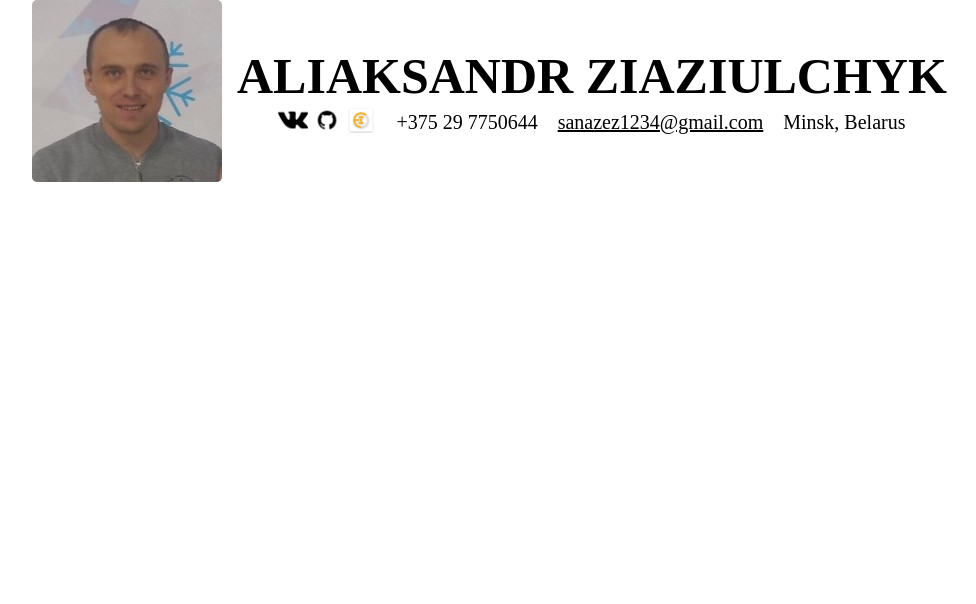
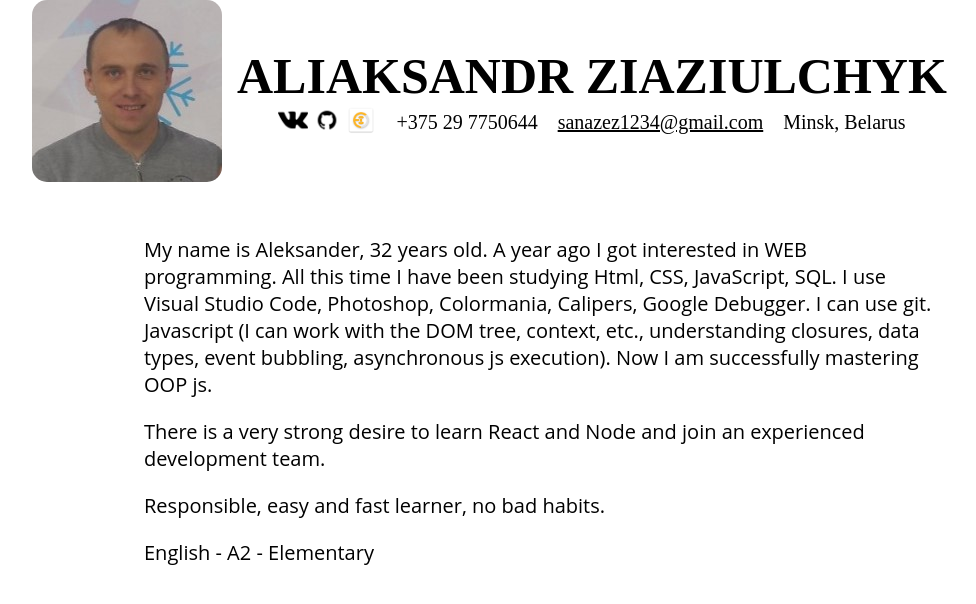
Before and after one commit to sanazez/rsschool-cv, a plain HTML site: page index.html in a window 1280 px wide. Shown: the whole page, without its empty margins (96-1072 px from the left). Drawn offline with Linux system fonts and the light colour scheme.

Commit message:
feat: add content

```diff
--- a/index.html
+++ b/index.html
@@ -36,7 +36,21 @@
         </div>
     </header>
     <main>
-
+        <div class="about-me">
+            <p>
+                My name is Aleksander, 32 years old. A year ago I got interested in WEB programming. All this time I have been studying Html, CSS, JavaScript, SQL. I use Visual Studio Code, Photoshop, Colormania, Calipers, Google Debugger. I can use git. Javascript (I
+                can work with the DOM tree, context, etc., understanding closures, data types, event bubbling, asynchronous js execution). Now I am successfully mastering OOP js.
+            </p>
+            <p>
+                There is a very strong desire to learn React and Node and join an experienced development team.
+            </p>
+            <p>
+                Responsible, easy and fast learner, no bad habits.
+            </p>
+            <p>
+                English - A2 - Elementary
+            </p>
+        </div>
     </main>
     <footer>
 
--- a/style.css
+++ b/style.css
@@ -23,7 +23,7 @@ footer {
 }
 
 .my-photo {
-    border-radius: 5px;
+    border-radius: 15px;
     margin-right: 15px;
 }
 
@@ -52,3 +52,30 @@ footer {
 .mg-rg {
     margin-right: 20px;
 }
+
+main {
+    margin-top: 50px;
+}
+
+.about-me {
+    margin: auto;
+    max-width: 800px;
+    font-size: 20px;
+    font-family: "Open Sans", "Tahoma", sans-serif;
+}
+
+footer {
+    margin-top: 70px;
+}
+
+.about-me p {
+    margin-bottom: 20px;
+}
+
+.block-footer {
+    display: block;
+}
+
+.mg-top {
+    margin-top: 20px;
+}
```
